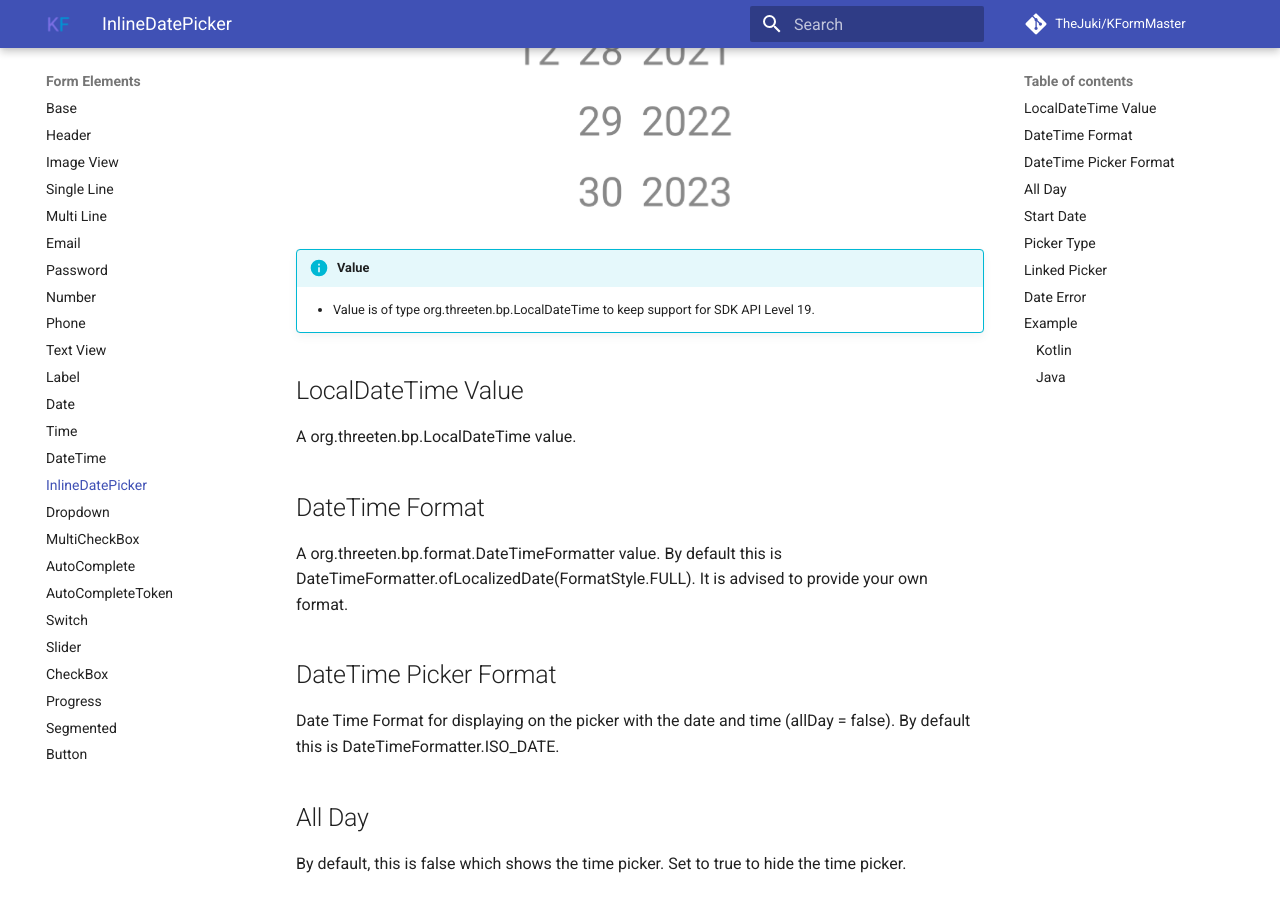
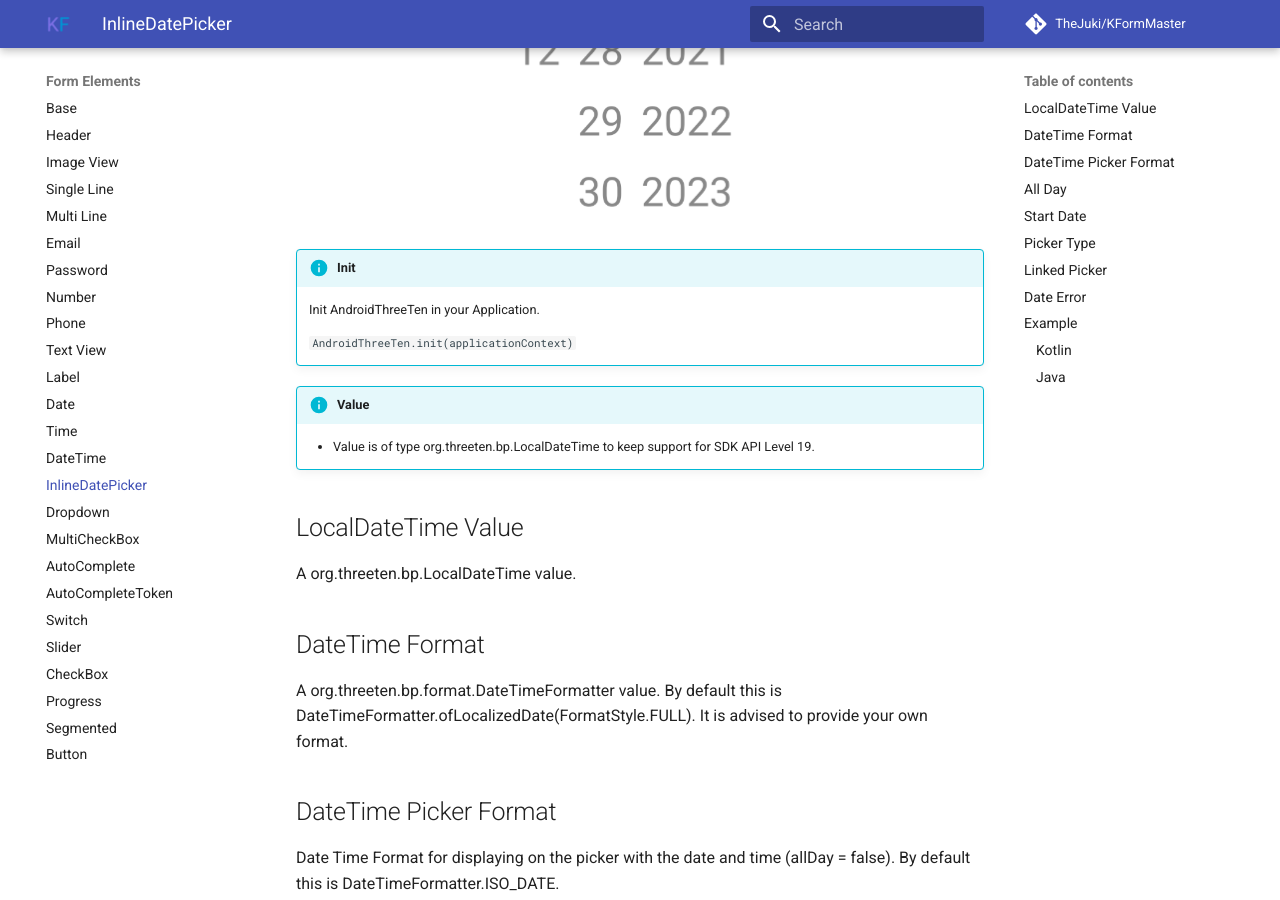
Before and after one commit to TheJuki/KFormMaster, an MkDocs documentation site: the page built from docs/element/inlineDatePicker.md, in a window 1280 px wide and 900 px high, scrolled down 1273 px. Built offline with MkDocs 1.6.1 and Material for MkDocs 9.7.7, drawn with Linux system fonts in a browser that asks for light colours; comment, search, counter and statistics services are not loaded.

Commit message:
Add Init for inlineDatePicker.md

````diff
--- a/docs/element/inlineDatePicker.md
+++ b/docs/element/inlineDatePicker.md
@@ -3,6 +3,14 @@ The Inline Date Picker form element is used for an inline date spinner on the fo
 ![Example](../../images/InlineDateTimePicker.png)
 
 ![Example](../../images/InlineDateStartAndEnd.png)
+
+!!! info "Init"
+
+    Init AndroidThreeTen in your Application.
+
+    ```
+    AndroidThreeTen.init(applicationContext)
+    ```
 
 !!! info "Value"
 
````
